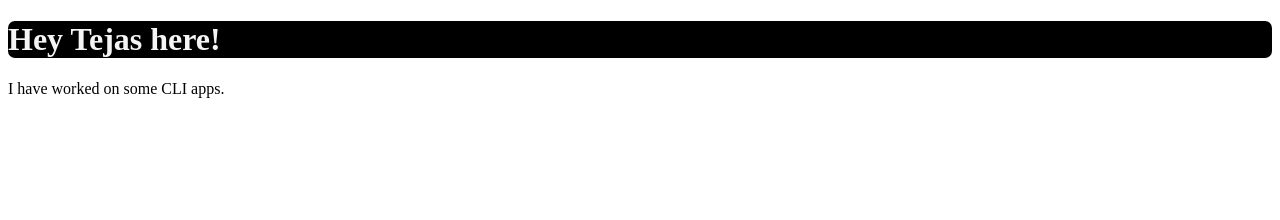
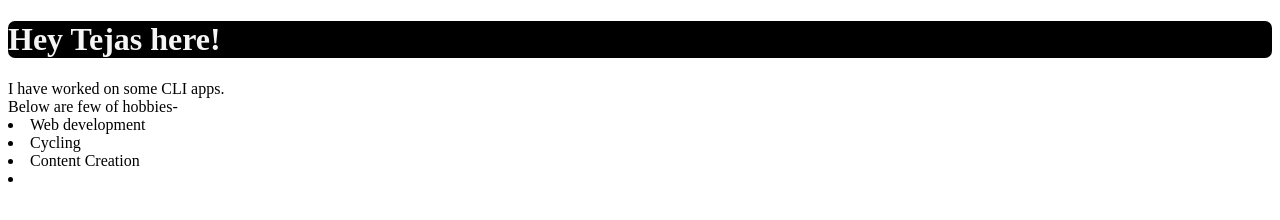
Before and after one commit to tejasnopany/Learn_site, a plain HTML site: page index.html in a window 1280 px wide. Drawn offline with Linux system fonts and the light colour scheme.

Commit message:
My hobbies
I am lsited down my hobbies.

```diff
--- a/index.html
+++ b/index.html
@@ -14,7 +14,14 @@
     </div>
     I have worked on some CLI apps.
     <!-- This is going to be added to my branch first -->
+<div class="intrest">
+    Below are few of hobbies-
+    <li>Web development</li>
+    <li>Cycling</li>
+    <li>Content Creation</li>
 
+    <li></li>
+</div>
 </body>
 
 </html>
```
